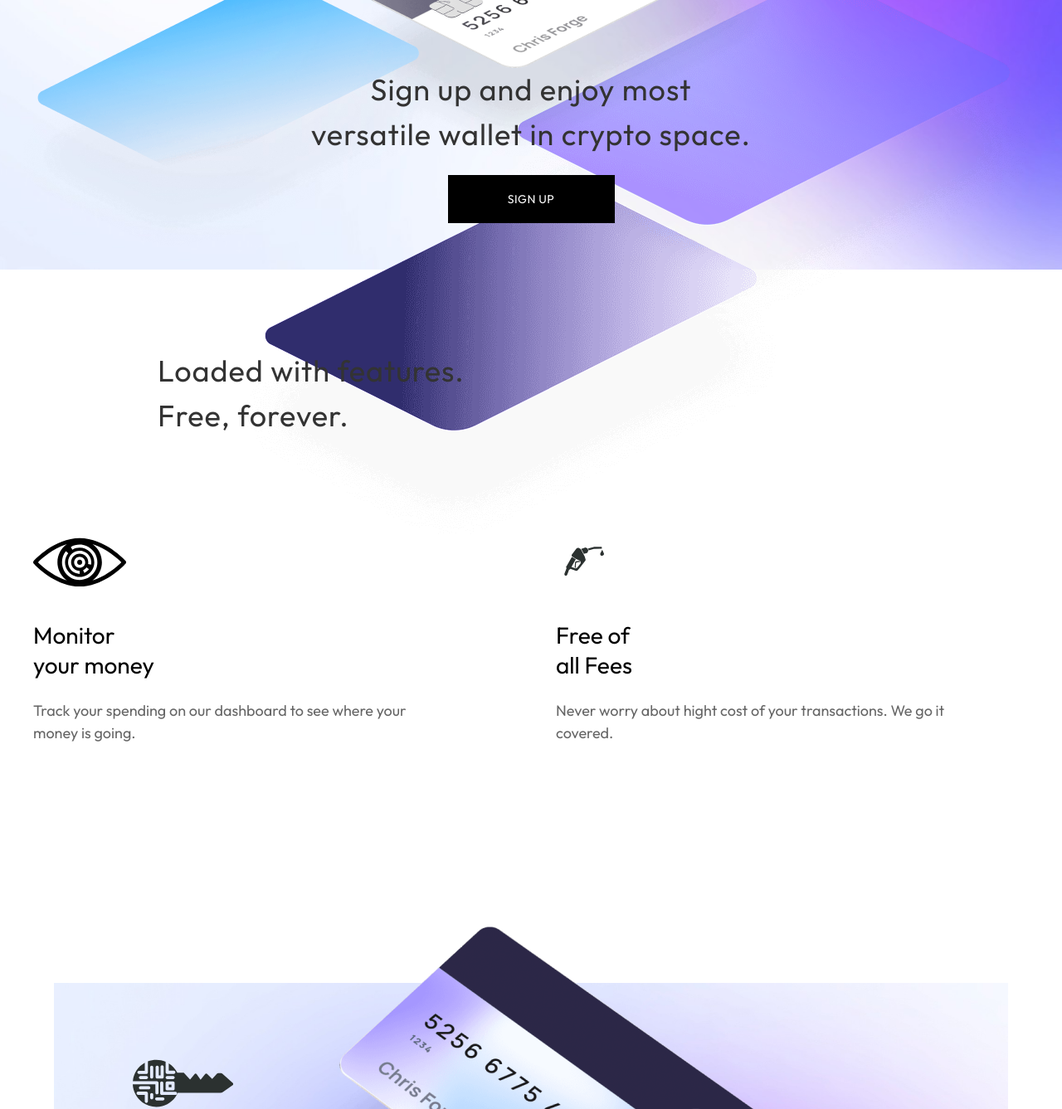
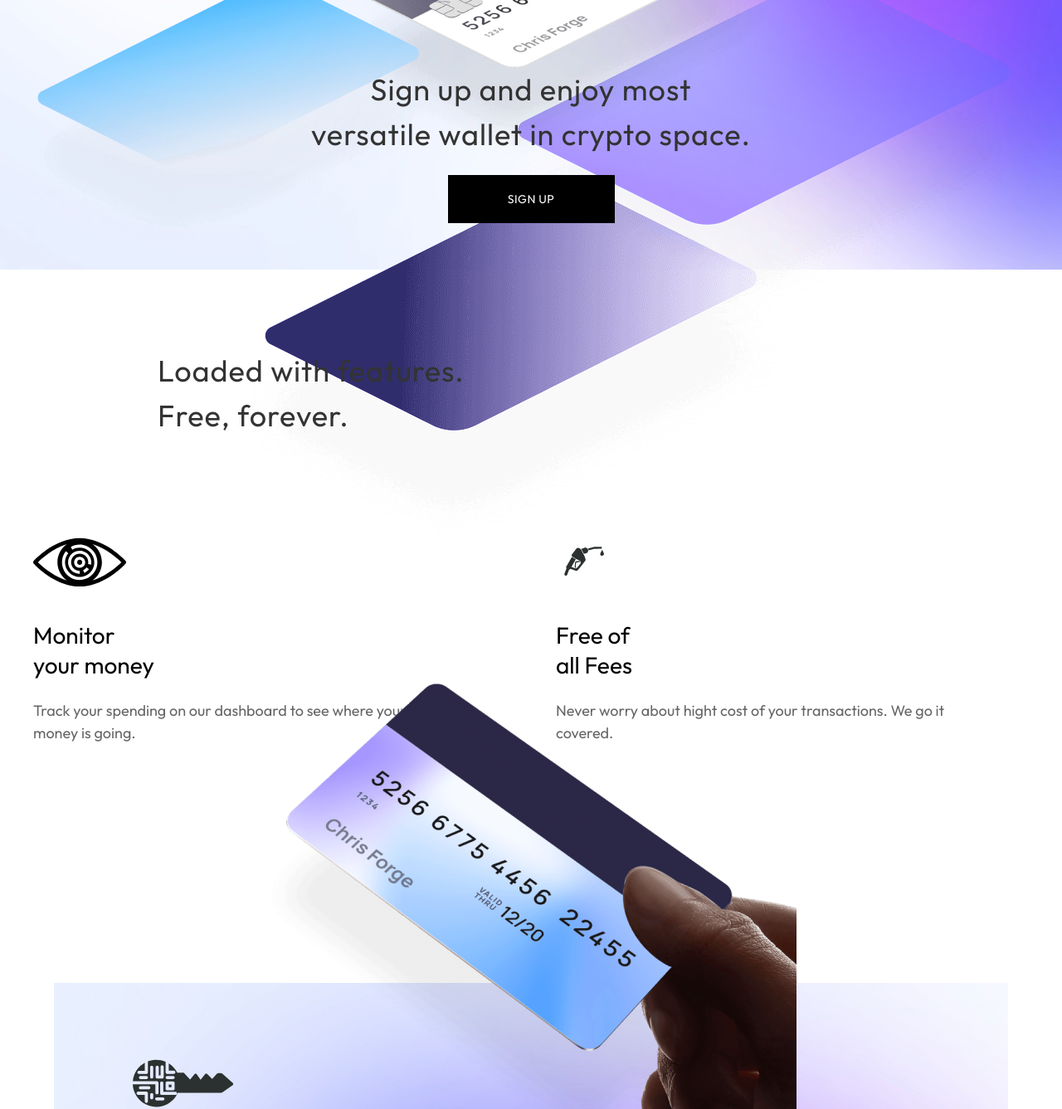
Before and after one commit to BLazzeD21/Figma-NanoCard, a website: page src/index.html in a window 1280 px wide. Shown: the part 2621-3958 px from the top of the page at 83% size. Drawn offline with nearby package versions, Linux system fonts and the light colour scheme; files that its build step writes are made by us from their sources.

Commit message:
Fixed bug with the card picture

```diff
--- a/src/sass/blocks/_features.scss
+++ b/src/sass/blocks/_features.scss
@@ -55,7 +55,7 @@
   }
   &__card {
     position: absolute;
-    bottom: -293px;
-    right: 20%;
+    bottom: 0;
+    right: 25%;
   }
 }
```
